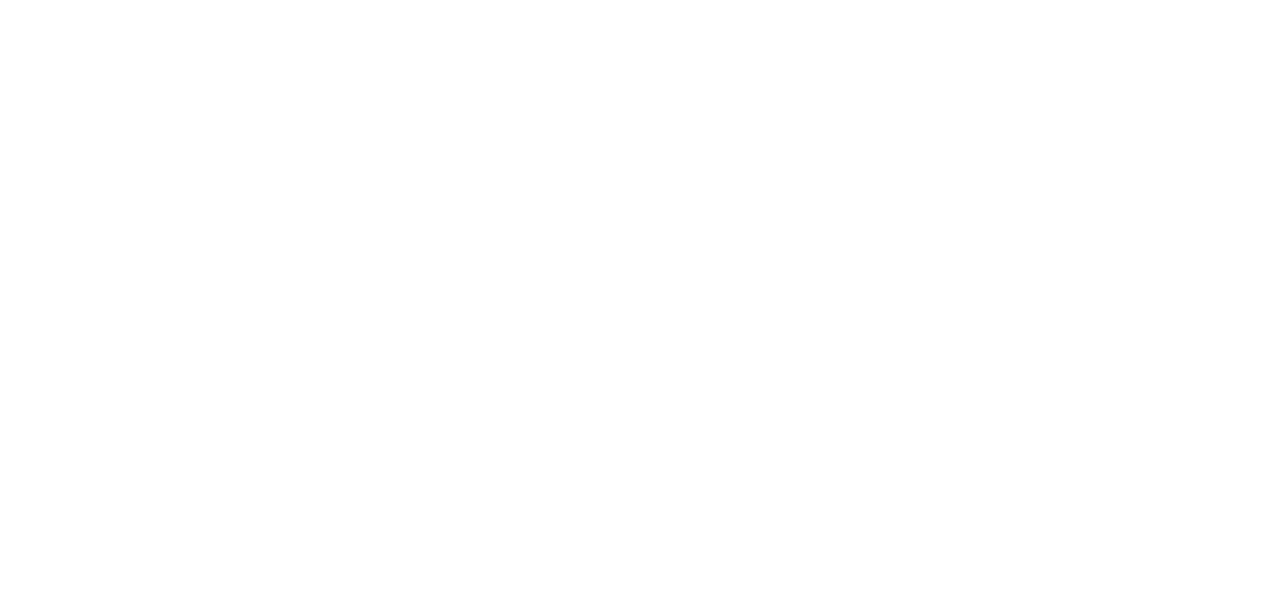
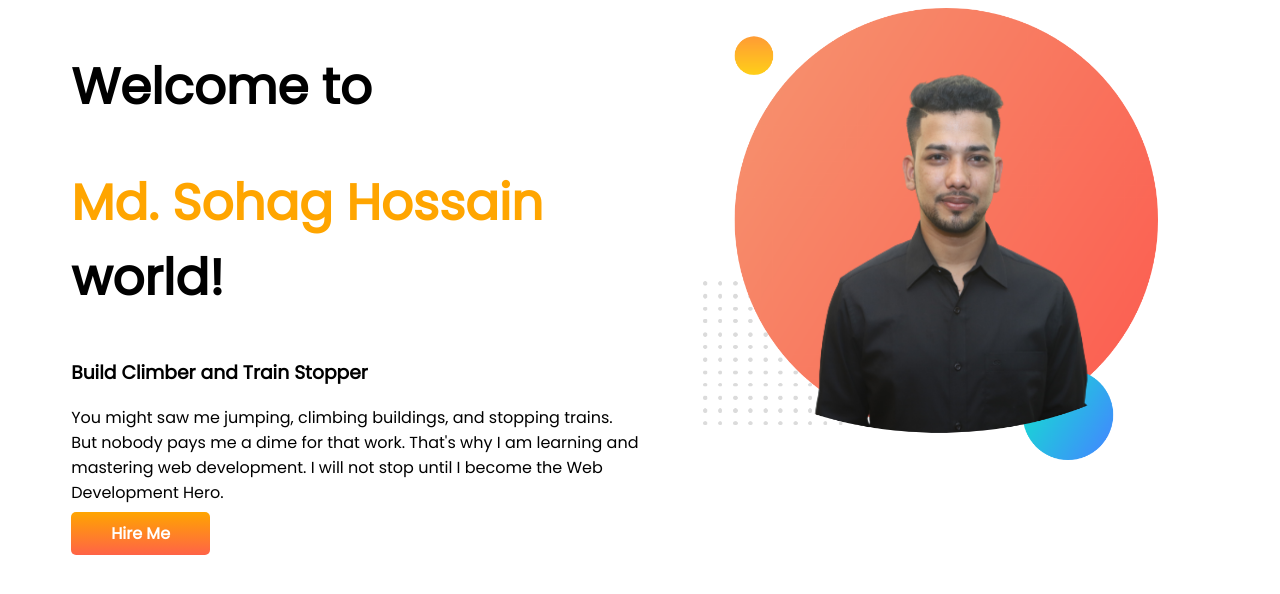
Before and after one commit to sohag-9065/developer-portfolio, a plain HTML site: page index.html in a window 1280 px wide. Drawn offline with Linux system fonts and the light colour scheme.

Commit message:
first section added

```diff
--- a/index.html
+++ b/index.html
@@ -1,13 +1,33 @@
 <!DOCTYPE html>
 <html lang="en">
+
 <head>
     <meta charset="UTF-8">
     <meta http-equiv="X-UA-Compatible" content="IE=edge">
     <meta name="viewport" content="width=device-width, initial-scale=1.0">
     <title>Sohag Portfolio</title>
+    <!--fontfamily add    -->
+    <link href="https://fonts.googleapis.com/css2?family=Poppins&display=swap" rel="stylesheet">
+    <!--stylesheet add-->
     <link rel="stylesheet" href="style.css">
 </head>
+
 <body>
+    <section>
+        <div class="half-width">
+            <h1>Welcome to</h1>
+            <h1><span class="orange-color">Md. Sohag Hossain</span> world!</h1>
+            <h3>Build Climber and Train Stopper</h3>
+            <p>You might saw me jumping, climbing buildings, and stopping trains. But nobody pays me a dime for that work.
+                That's why I am learning and mastering web development. I will not stop until I become the Web Development
+                Hero.
+            </p>
+            <a class="link-button" target="_blank" href="https://www.linkedin.com/in/m-sohag-h/">Hire Me</a>
+        </div>
+        <div class="half-width">
+            <img src="images/sohag.png" alt="picture of sohag">
+        </div>
+    </section>
+</body>
 
-</body>
 </html>
--- a/style.css
+++ b/style.css
@@ -0,0 +1,27 @@
+body{
+    font-family: 'Poppins', sans-serif;
+}
+h1{
+    font-size: 50px;
+}
+.orange-color{
+    color: orange;
+}
+section{
+    display: flex;
+}
+.half-width{
+    width: 50%;
+    padding-left: 5%;
+}
+.half-width img{
+    width: 80%;
+}
+.link-button{
+    text-decoration: none;
+    background-image: linear-gradient(orange,tomato);
+    padding: 10px 40px;
+    border-radius: 5px;
+    color: white;
+    font-weight: 700;
+}
```
Also changed, not shown: images/dream-bg.png (added), images/exp-bg.png (added), images/jhankar.png (added), images/jhankar2.png (added), images/my-bg2.png (added), images/sohag.png (added), images/top-banner.png (added), 7 other files.
